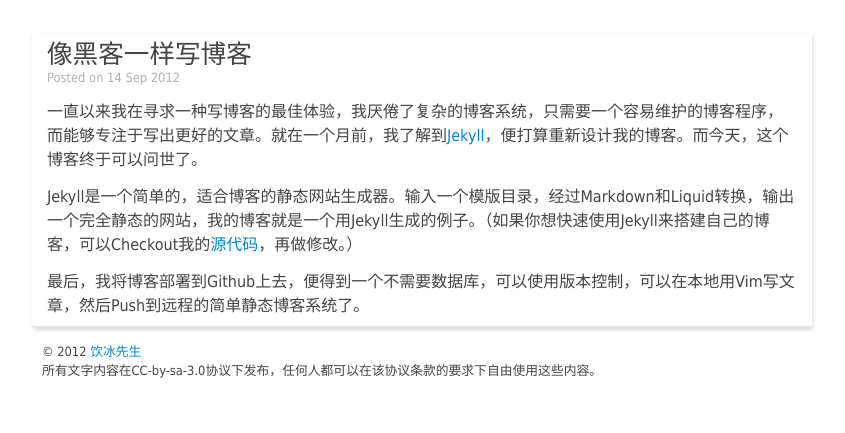
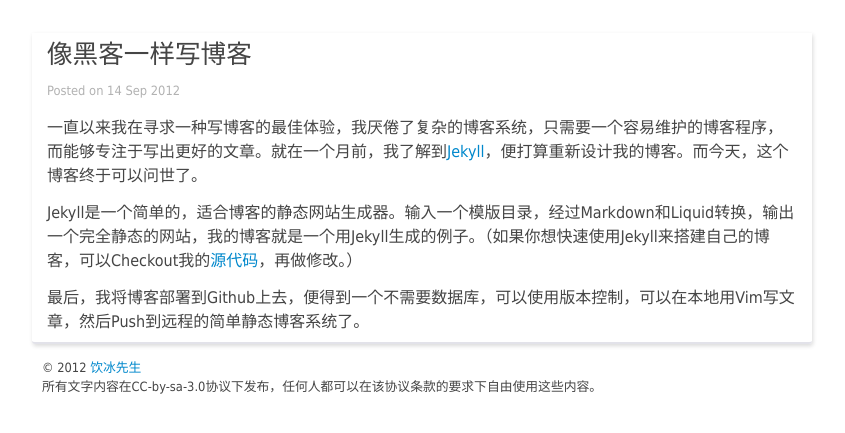
Before and after one commit to hopestar/yianbin.github.com, a Jekyll site: the page built from _posts/2012-09-14-blogging-like-a-hacker.md, in a window 1280 px wide. Shown: the top 433 px of the page, without its empty margins (218-1063 px from the left). Built offline with Jekyll 4.4.1, drawn with Linux system fonts in a browser that asks for light colours; Markdown is read by kramdown in place of the engine named in the settings.

Commit message:
Change post info margin

```diff
--- a/assets/style/simple.css
+++ b/assets/style/simple.css
@@ -29,7 +29,7 @@ ol, ul { padding-left: 15px; list-style: none; }
 #title a { color: #454545; }
 #title a:hover { color: #0088cc; }
 
-#date { margin-top: 0; font-size: 0.8em; color: #b2b2b2; }
+#date { margin-bottom: 16px; font-size: 0.8em; color: #b2b2b2; }
 
 /** Home Page **/
 #list span { font-size: 0.8em; color: #b2b2b2; }
```
